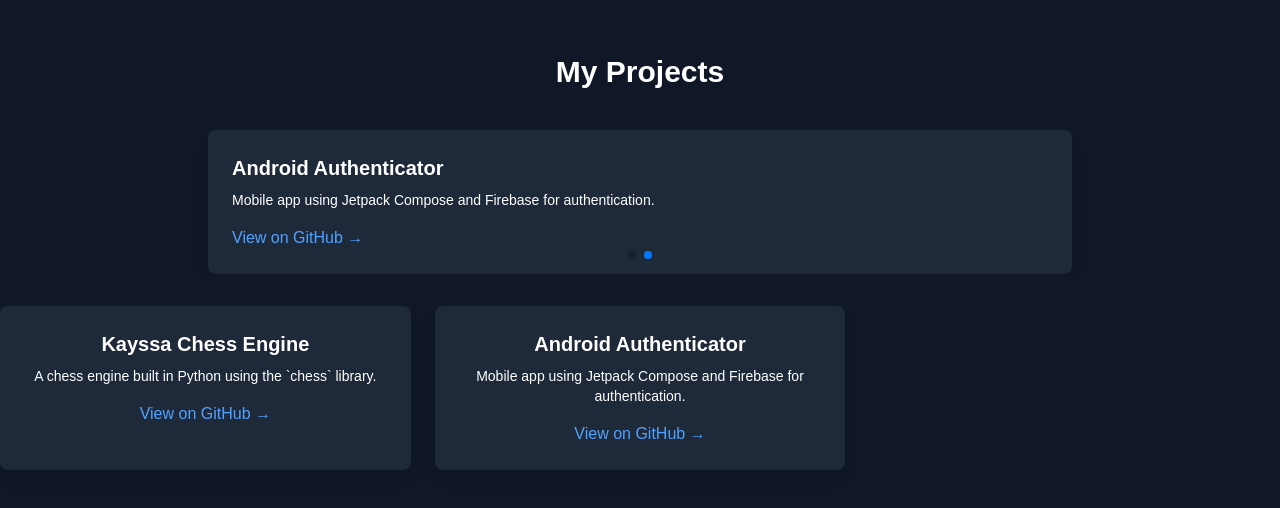
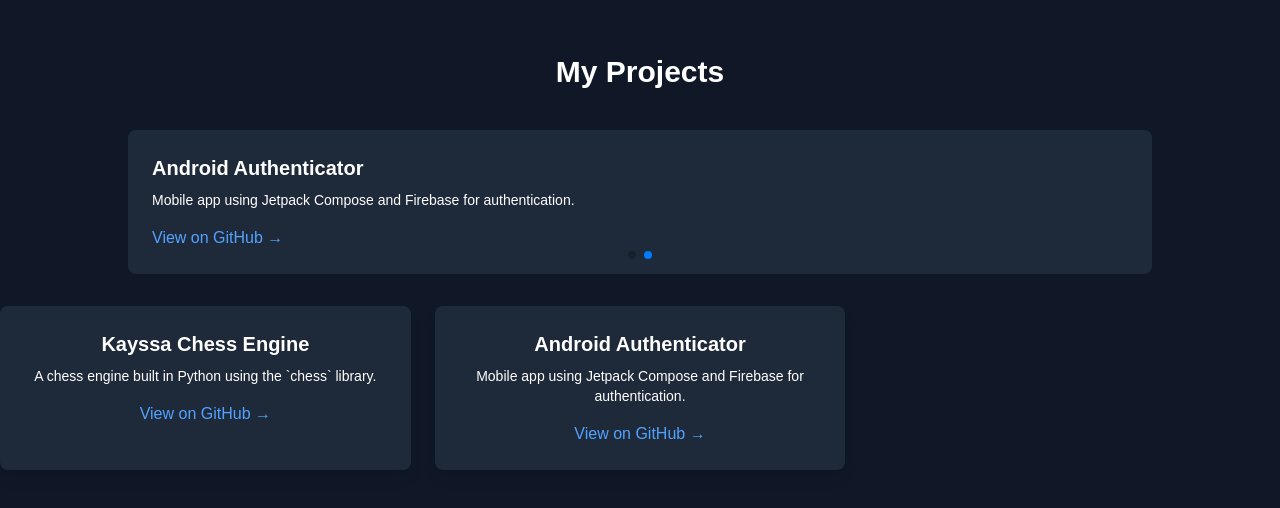
Before and after one commit to DeporS/portfolio, a Next.js app in the folder my-portfolio/: page / in a window 1280 px wide. Shown: the part 1290-1798 px from the top of the page. Built offline with nearby package versions, Linux system fonts and the light colour scheme.

Commit message:
fix projects v2

```diff
--- a/my-portfolio/components/Projects.tsx
+++ b/my-portfolio/components/Projects.tsx
@@ -59,14 +59,14 @@ const Projects = () => {
         slidesPerView="auto"
         pagination={{ clickable: true }}
         autoplay={{
-          delay: 5000, // 3 secs per slide
+          delay: 5000,
           disableOnInteraction: false,
         }}
-        className="w-full max-w-lg sm:max-w-2xl md:max-w-4xl px-4"
+        className="w-full max-w-sm sm:max-w-2xl md:max-w-5xl"
       >
         {projects.map((project, index) => (
-          <SwiperSlide key={index} className="">
-            <div className="bg-gray-800 p-6 rounded-lg shadow-lg text-left min-w-[300px] sm:min-w-[400px] md:min-w-[500px] mx-4">
+          <SwiperSlide key={index} className="flex justify-center">
+            <div className="bg-gray-800 p-6 rounded-lg shadow-lg text-left width-max max-w-sm sm:max-w-md md:max-w-5xl">
               <h3 className="text-xl font-semibold">{project.name}</h3>
               <p className="text-sm mt-2">{project.description}</p>
               <a
@@ -85,7 +85,7 @@ const Projects = () => {
         {projects.map((project, index) => (
           <div
             key={index}
-            className="bg-gray-800 p-6 rounded-lg shadow-lg pl-4 pr-4"
+            className="bg-gray-800 p-6 max-w-sm sm:max-w-2xl rounded-lg shadow-lg"
           >
             <h3 className="text-xl font-semibold">{project.name}</h3>
             <p className="text-sm mt-2">{project.description}</p>
```
